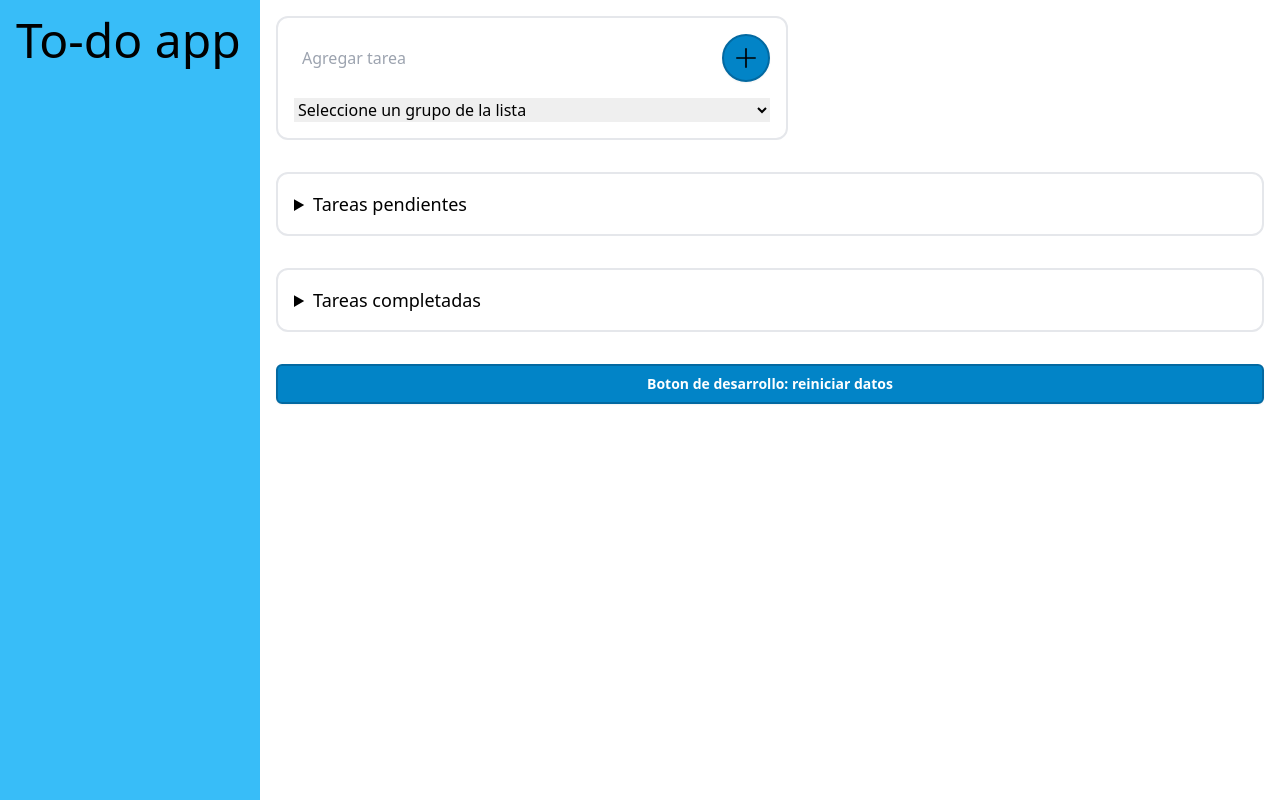
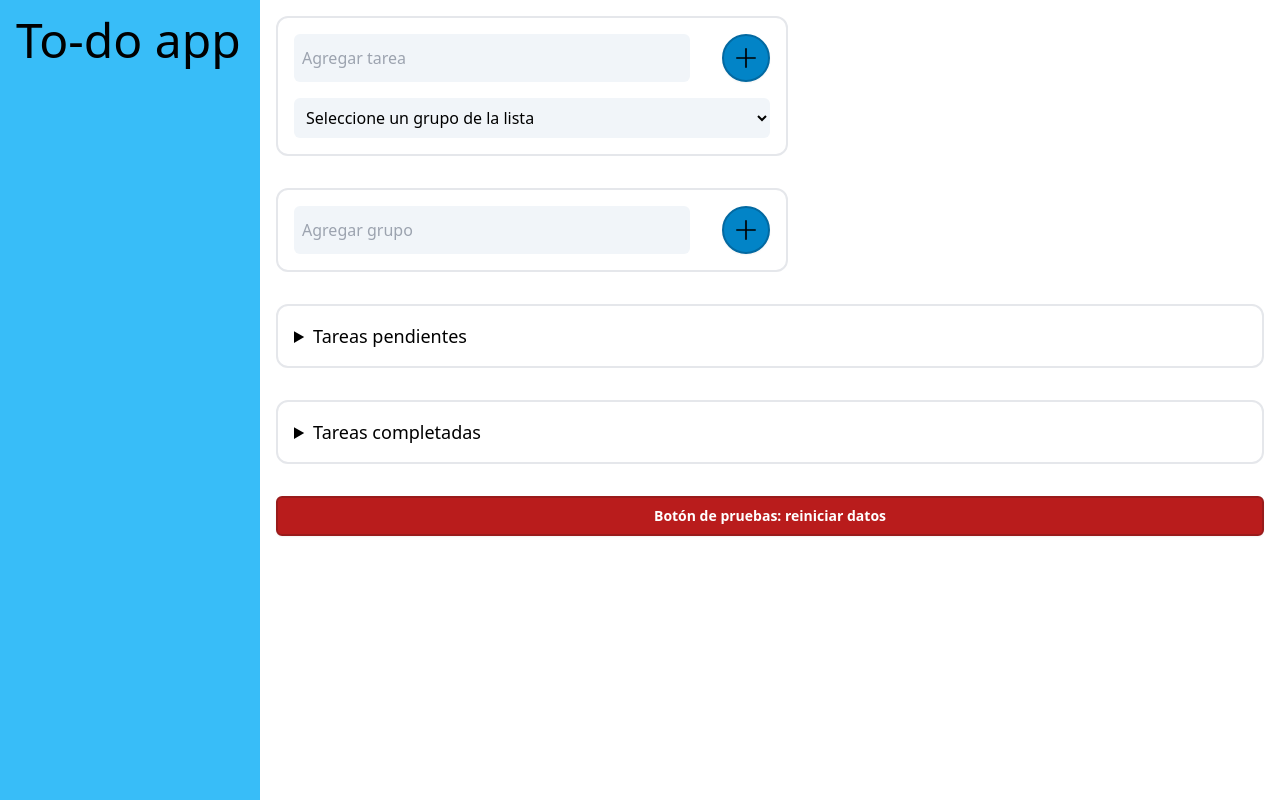
Before and after one commit to GGNahuel/PruebaTecnicaFrontend_Vitio, a React (Vite) app: page / in a window 1280 px wide. Built offline with nearby package versions, Linux system fonts and the light colour scheme.

Commit message:
add taskGroup component and hook, refactor TaskItem

```diff
--- a/src/components/TaskForm.tsx
+++ b/src/components/TaskForm.tsx
@@ -19,23 +19,23 @@ export default function TaskForm({lists, objective, selectedTask} : {lists: stri
     })
   }, [selectedTask])
 
-  const {addTask} = useAddTask()
+  const {handleCreate} = useAddTask()
   const {handleUpdate} = useUpdateTask()
 
   return (
     <form
       className="p-4 border-2 max-w-lg min-w-80 flex flex-col justify-between gap-4 align-center rounded-xl"
-      onSubmit={(ev) => objective == "create" ? addTask(ev) : handleUpdate(ev, selectedTask)}
+      onSubmit={(ev) => objective == "create" ? handleCreate(ev) : handleUpdate(ev, selectedTask)}
     >
       <div className="flex gap-8">
         <label className="grow flex align-center">
-          <input type="text" name="title" className="w-full p-2" placeholder="Agregar tarea" required
+          <input type="text" name="title" className="w-full p-2 bg-slate-100 rounded-md" placeholder="Agregar tarea" required
             value={formValues.title} onChange={(ev) => setFormValues(prev => ({...prev, title: ev.target.value}))}
           />
         </label>
         <Button type="submit" additionalClasses="aspect-square" rounded><AddIcon /></Button>
       </div>
-      <select name="group" onChange={(ev) => setFormValues(prev => ({...prev, group: ev.target.value}))}>
+      <select name="group" className="p-2 bg-slate-100 rounded-md" onChange={(ev) => setFormValues(prev => ({...prev, group: ev.target.value}))}>
         <option value="">Seleccione un grupo de la lista</option>
         {lists.map(listName => {
           return (listName != "Tareas pendientes" && listName != "Tareas completadas") && <option key={listName} value={listName}>{listName}</option>
--- /dev/null
+++ b/src/components/TaskGroupForm.tsx
@@ -0,0 +1,21 @@
+import { useAddGroup } from "../hooks/useDataRequests";
+import Button from "./Button";
+import { AddIcon } from "./Icons";
+
+export function TaskGroupForm() {
+  const {handleCreate} = useAddGroup()
+
+  return (
+    <form
+      className="p-4 border-2 max-w-lg min-w-80 flex flex-col justify-between gap-4 align-center rounded-xl"
+      onSubmit={(ev) => handleCreate(ev)}
+    >
+      <div className="flex gap-8">
+        <label className="grow flex align-center">
+          <input type="text" name="listName" className="w-full p-2 bg-slate-100 rounded-md" placeholder="Agregar grupo" required />
+        </label>
+        <Button type="submit" additionalClasses="aspect-square" rounded><AddIcon /></Button>
+      </div>
+    </form>
+  )
+}
--- /dev/null
+++ b/src/components/TaskItem.tsx
@@ -0,0 +1,29 @@
+import { useSetCompletedTask, useRemoveTask } from "../hooks/useDataRequests"
+import { TaskType } from "../types/TaskTypes"
+import Button from "./Button"
+import { PencilIcon, CheckIcon, TrashCanIcon } from "./Icons"
+
+export function TaskItem(
+  {task, setDialogProps, isInStateGroup} :
+  {task: TaskType, setDialogProps: (task: TaskType) => void, isInStateGroup: boolean}
+) {
+  const {handleSetter} = useSetCompletedTask()
+  const {handleRemove} = useRemoveTask()
+
+  const classes = task.state == "completed" ? "bg-green-100 even:bg-green-200" : "even:bg-sky-100"
+
+  return (
+    <tr className={classes}>
+      <td className="border">{task.title}</td>
+      <td className="border">{task.group != "" ? task.group : "Sin grupo asignado"}</td>
+      {(task.group != "" && !isInStateGroup) && <td className="border">
+        {task.state == "completed" ? "Completada" : "Pendiente"}
+      </td>}
+      <td className="border flex gap-4 justify-center lg:justify-end flex-wrap">
+        <Button onClick={() => setDialogProps(task)} variant="outlined" title="Editar tarea"><PencilIcon /></Button>
+        <Button onClick={() => handleSetter(task)} variant="success" title="Completar tarea"><CheckIcon /></Button>
+        <Button onClick={() => handleRemove(task)} variant="error" title="Eliminar tarea"><TrashCanIcon /></Button>
+      </td>
+    </tr>
+  )
+}
--- a/src/hooks/useDataRequests.tsx
+++ b/src/hooks/useDataRequests.tsx
@@ -7,7 +7,7 @@ import { actualGroup, DefaultData } from "../constants/TaskDataConstants";
 export function useAddTask() {
   const {localStorageData, setLocalStorageData} = useContext(LocalStorageContext) as ContextInterface
 
-  const addTask = (ev: React.FormEvent<HTMLFormElement>) => {
+  const handleCreate = (ev: React.FormEvent<HTMLFormElement>) => {
     ev.preventDefault()
 
     const formData = new FormData(ev.currentTarget)
@@ -28,12 +28,37 @@ export function useAddTask() {
           }
         }
       }))
+      alert("Tarea agregada con éxito")
     } else {
       console.error("Ya existe una tarea con este título")
     }
   }
 
-  return {addTask}
+  return {handleCreate}
+}
+
+
+export function useAddGroup() {
+  const {setLocalStorageData} = useContext(LocalStorageContext) as ContextInterface
+
+  const handleCreate = (ev: React.FormEvent<HTMLFormElement>) => {
+    ev.preventDefault()
+
+    const formData = new FormData(ev.currentTarget)
+    const newGroupName = formData.get("listName") as string
+
+    setLocalStorageData(prev => ({
+      tasks: {
+        ...prev.tasks,
+        [newGroupName]: {
+          listName: newGroupName,
+          listOfTasks: []
+        }
+      }
+    }))
+  }
+
+  return {handleCreate}
 }
 
 
@@ -77,6 +102,7 @@ export function useUpdateTask() {
       const updatedData: TaskData = updateTaskInData(localStorageData, originalTask, updatedTask)
 
       setLocalStorageData(updatedData)
+      alert("Se han realizado los cambios exitosamente")
     } else {
       console.error("Ya existe una tarea con el nuevo título que quiere añadir")
     }
--- a/src/output.css
+++ b/src/output.css
@@ -567,6 +567,14 @@ table th, table td {
   stroke: rgb(0,0,0);
 }
 
+.sticky {
+  position: sticky;
+}
+
+.top-0 {
+  top: 0px;
+}
+
 .mb-4 {
   margin-bottom: 1rem;
 }
@@ -647,10 +655,6 @@ table th, table td {
   align-items: center;
 }
 
-.justify-end {
-  justify-content: flex-end;
-}
-
 .justify-center {
   justify-content: center;
 }
@@ -700,9 +704,9 @@ table th, table td {
   border-color: rgb(21 128 61 / var(--tw-border-opacity, 1));
 }
 
-.border-red-900 {
+.border-red-800 {
   --tw-border-opacity: 1;
-  border-color: rgb(127 29 29 / var(--tw-border-opacity, 1));
+  border-color: rgb(153 27 27 / var(--tw-border-opacity, 1));
 }
 
 .border-sky-700 {
@@ -715,9 +719,9 @@ table th, table td {
   border-color: rgb(203 213 225 / var(--tw-border-opacity, 1));
 }
 
-.border-red-800 {
-  --tw-border-opacity: 1;
-  border-color: rgb(153 27 27 / var(--tw-border-opacity, 1));
+.bg-green-100 {
+  --tw-bg-opacity: 1;
+  background-color: rgb(220 252 231 / var(--tw-bg-opacity, 1));
 }
 
 .bg-green-600 {
@@ -725,34 +729,9 @@ table th, table td {
   background-color: rgb(22 163 74 / var(--tw-bg-opacity, 1));
 }
 
-.bg-red-100 {
+.bg-red-700 {
   --tw-bg-opacity: 1;
-  background-color: rgb(254 226 226 / var(--tw-bg-opacity, 1));
-}
-
-.bg-red-800 {
-  --tw-bg-opacity: 1;
-  background-color: rgb(153 27 27 / var(--tw-bg-opacity, 1));
-}
-
-.bg-sky-600 {
-  --tw-bg-opacity: 1;
-  background-color: rgb(2 132 199 / var(--tw-bg-opacity, 1));
-}
-
-.bg-slate-200 {
-  --tw-bg-opacity: 1;
-  background-color: rgb(226 232 240 / var(--tw-bg-opacity, 1));
-}
-
-.bg-slate-300 {
-  --tw-bg-opacity: 1;
-  background-color: rgb(203 213 225 / var(--tw-bg-opacity, 1));
-}
-
-.bg-sky-300 {
-  --tw-bg-opacity: 1;
-  background-color: rgb(125 211 252 / var(--tw-bg-opacity, 1));
+  background-color: rgb(185 28 28 / var(--tw-bg-opacity, 1));
 }
 
 .bg-sky-200 {
@@ -765,9 +744,14 @@ table th, table td {
   background-color: rgb(56 189 248 / var(--tw-bg-opacity, 1));
 }
 
-.bg-red-700 {
+.bg-sky-600 {
   --tw-bg-opacity: 1;
-  background-color: rgb(185 28 28 / var(--tw-bg-opacity, 1));
+  background-color: rgb(2 132 199 / var(--tw-bg-opacity, 1));
+}
+
+.bg-slate-100 {
+  --tw-bg-opacity: 1;
+  background-color: rgb(241 245 249 / var(--tw-bg-opacity, 1));
 }
 
 .p-2 {
@@ -832,9 +816,9 @@ table th, table td {
   filter: var(--tw-blur) var(--tw-brightness) var(--tw-contrast) var(--tw-grayscale) var(--tw-hue-rotate) var(--tw-invert) var(--tw-saturate) var(--tw-sepia) var(--tw-drop-shadow);
 }
 
-.even\:bg-slate-100:nth-child(even) {
+.even\:bg-green-200:nth-child(even) {
   --tw-bg-opacity: 1;
-  background-color: rgb(241 245 249 / var(--tw-bg-opacity, 1));
+  background-color: rgb(187 247 208 / var(--tw-bg-opacity, 1));
 }
 
 .even\:bg-sky-100:nth-child(even) {
@@ -847,9 +831,9 @@ table th, table td {
   background-color: rgb(34 197 94 / var(--tw-bg-opacity, 1));
 }
 
-.hover\:bg-red-700:hover {
+.hover\:bg-red-600:hover {
   --tw-bg-opacity: 1;
-  background-color: rgb(185 28 28 / var(--tw-bg-opacity, 1));
+  background-color: rgb(220 38 38 / var(--tw-bg-opacity, 1));
 }
 
 .hover\:bg-sky-500:hover {
@@ -860,11 +844,6 @@ table th, table td {
 .hover\:bg-slate-100:hover {
   --tw-bg-opacity: 1;
   background-color: rgb(241 245 249 / var(--tw-bg-opacity, 1));
-}
-
-.hover\:bg-red-600:hover {
-  --tw-bg-opacity: 1;
-  background-color: rgb(220 38 38 / var(--tw-bg-opacity, 1));
 }
 
 .focus-visible\:outline:focus-visible {
@@ -888,9 +867,9 @@ table th, table td {
   background-color: rgb(21 128 61 / var(--tw-bg-opacity, 1));
 }
 
-.active\:bg-red-900:active {
+.active\:bg-red-800:active {
   --tw-bg-opacity: 1;
-  background-color: rgb(127 29 29 / var(--tw-bg-opacity, 1));
+  background-color: rgb(153 27 27 / var(--tw-bg-opacity, 1));
 }
 
 .active\:bg-sky-700:active {
@@ -901,11 +880,6 @@ table th, table td {
 .active\:bg-slate-300:active {
   --tw-bg-opacity: 1;
   background-color: rgb(203 213 225 / var(--tw-bg-opacity, 1));
-}
-
-.active\:bg-red-800:active {
-  --tw-bg-opacity: 1;
-  background-color: rgb(153 27 27 / var(--tw-bg-opacity, 1));
 }
 
 @media (min-width: 640px) {
--- a/src/pages/MainPage.tsx
+++ b/src/pages/MainPage.tsx
@@ -1,10 +1,11 @@
 import { useContext } from "react";
 import TaskForm from "../components/TaskForm";
-import { TaskListComponent } from "../components/TaskComponents";
+import { TaskGroup } from "../components/TaskGroup";
 import { ContextInterface, LocalStorageContext } from "../contexts/LocalStorageContext";
 import { getTaskListNames } from "../functions/ManageTaskDataFunctions";
 import Button from "../components/Button";
 import { useResetData } from "../hooks/useDataRequests";
+import { TaskGroupForm } from "../components/TaskGroupForm";
 
 export default function MainPage() {
   const {localStorageData} = useContext(LocalStorageContext) as ContextInterface
@@ -15,8 +16,9 @@ export default function MainPage() {
   return (
     <>
       <TaskForm lists={lists} objective="create"/>
-      {lists.map(listName => <TaskListComponent key={listName} title={listName} listOfTasks={localStorageData.tasks[listName].listOfTasks}/>)}
-      <Button onClick={() => handleReset()} additionalClasses="bg-red-100">Boton de desarrollo: reiniciar datos</Button>
+      <TaskGroupForm />
+      {lists.map(listName => <TaskGroup key={listName} title={listName} listOfTasks={localStorageData.tasks[listName].listOfTasks}/>)}
+      <Button onClick={() => handleReset()} variant="error">Botón de pruebas: reiniciar datos</Button>
     </>
   )
 }
```
Also changed, not shown: src/components/TaskGroup.tsx (renamed from src/components/TaskComponents.tsx, +7 -25 lines).
